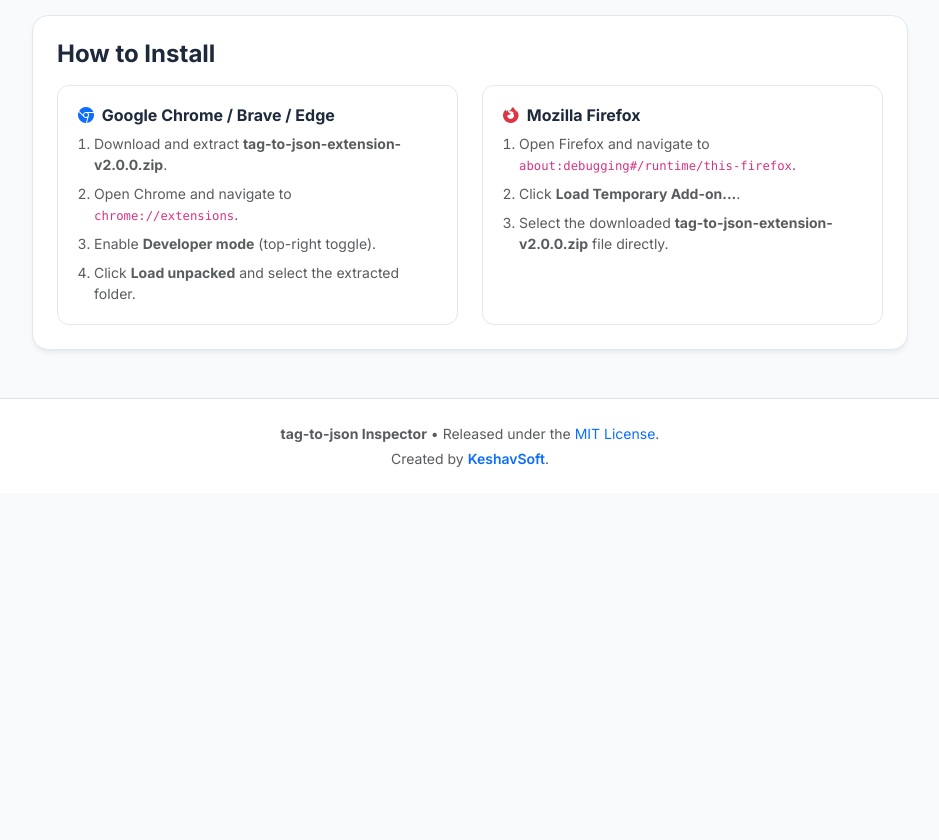
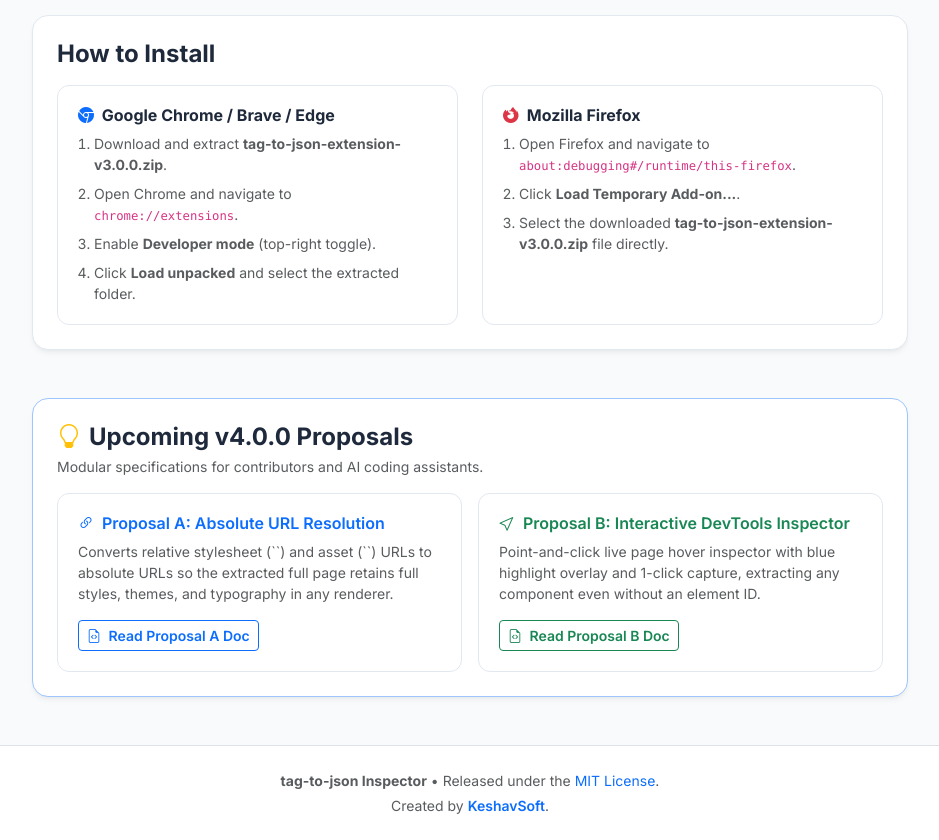
Before and after one commit to keshavsoft/tag-to-json, a website built with Vite: page docs/extension/index.html in a window 1280 px wide. Shown: the part 820-1660 px from the top of the page, without its empty margins (170-1109 px from the left). Before the commit the page ends 1313 px from the top, so only its background shows below. Built offline with nearby package versions, Linux system fonts and the light colour scheme.

Commit message:
proposals

```diff
--- a/docs/extension/index.html
+++ b/docs/extension/index.html
@@ -144,7 +144,7 @@
             <div class="step-card h-100">
               <h6 class="fw-bold"><i class="bi bi-browser-chrome text-primary me-1"></i> Google Chrome / Brave / Edge</h6>
               <ol class="small text-muted ps-3 mb-0">
-                <li class="mb-2">Download and extract <strong>tag-to-json-extension-v2.0.0.zip</strong>.</li>
+                <li class="mb-2">Download and extract <strong>tag-to-json-extension-v3.0.0.zip</strong>.</li>
                 <li class="mb-2">Open Chrome and navigate to <code>chrome://extensions</code>.</li>
                 <li class="mb-2">Enable <strong>Developer mode</strong> (top-right toggle).</li>
                 <li class="mb-0">Click <strong>Load unpacked</strong> and select the extracted folder.</li>
@@ -157,8 +157,42 @@
               <ol class="small text-muted ps-3 mb-0">
                 <li class="mb-2">Open Firefox and navigate to <code>about:debugging#/runtime/this-firefox</code>.</li>
                 <li class="mb-2">Click <strong>Load Temporary Add-on...</strong>.</li>
-                <li class="mb-0">Select the downloaded <strong>tag-to-json-extension-v2.0.0.zip</strong> file directly.</li>
+                <li class="mb-0">Select the downloaded <strong>tag-to-json-extension-v3.0.0.zip</strong> file directly.</li>
               </ol>
+            </div>
+          </div>
+        </div>
+      </div>
+    </section>
+
+    <!-- Future Roadmap & Proposals -->
+    <section class="mb-5">
+      <div class="card-modern p-4 border-primary-subtle">
+        <div class="mb-3">
+          <h4 class="fw-bold mb-1"><i class="bi bi-lightbulb text-warning me-2"></i>Upcoming v4.0.0 Proposals</h4>
+          <p class="text-muted small mb-0">Modular specifications for contributors and AI coding assistants.</p>
+        </div>
+        <div class="row g-3">
+          <div class="col-md-6">
+            <div class="step-card h-100 d-flex flex-column justify-content-between">
+              <div>
+                <h6 class="fw-semibold text-primary"><i class="bi bi-link-45deg me-1"></i> Proposal A: Absolute URL Resolution</h6>
+                <p class="small text-muted mb-3">Converts relative stylesheet (`<link rel="stylesheet">`) and asset (`<img src>`) URLs to absolute URLs so the extracted full page retains full styles, themes, and typography in any renderer.</p>
+              </div>
+              <a href="../proposals/option-a-resolve-urls/README.md" class="btn btn-outline-primary btn-sm align-self-start fw-semibold">
+                <i class="bi bi-file-earmark-code me-1"></i> Read Proposal A Doc
+              </a>
+            </div>
+          </div>
+          <div class="col-md-6">
+            <div class="step-card h-100 d-flex flex-column justify-content-between">
+              <div>
+                <h6 class="fw-semibold text-success"><i class="bi bi-cursor me-1"></i> Proposal B: Interactive DevTools Inspector</h6>
+                <p class="small text-muted mb-3">Point-and-click live page hover inspector with blue highlight overlay and 1-click capture, extracting any component even without an element ID.</p>
+              </div>
+              <a href="../proposals/option-b-devtools-inspector/README.md" class="btn btn-outline-success btn-sm align-self-start fw-semibold">
+                <i class="bi bi-file-earmark-code me-1"></i> Read Proposal B Doc
+              </a>
             </div>
           </div>
         </div>
```
Also changed, not shown: docs/proposals/option-a-resolve-urls/README.md (added), docs/proposals/option-b-devtools-inspector/README.md (added).
